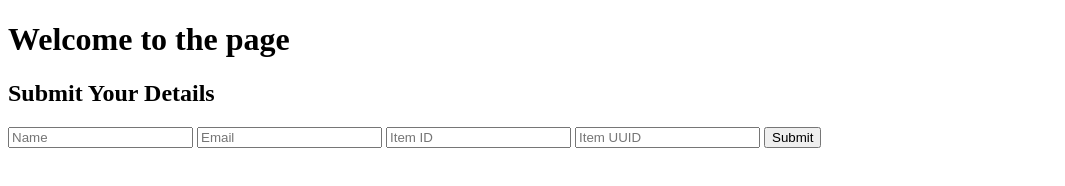
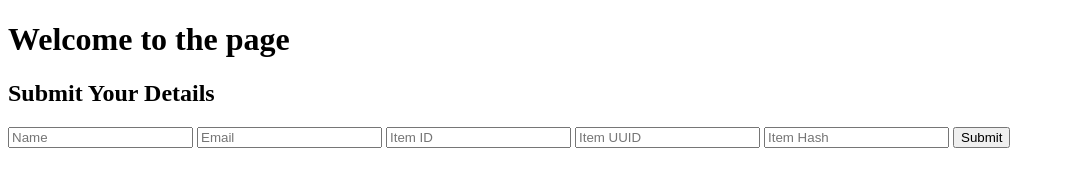
Before and after one commit to Praveenj77/Tutedude, a plain HTML site: page index.html in a window 1280 px wide. Shown: the whole page, without its empty margins (0-1065 px from the left). Drawn offline with Linux system fonts and the light colour scheme.

Commit message:
added Item_hash

```diff
--- a/index.html
+++ b/index.html
@@ -16,6 +16,8 @@
         <input type="text" name="item_id" placeholder="Item ID">
 
         <input type="text" name="Item_uuid" placeholder="Item UUID">
+
+        <input type="text" name="Item_hash" placeholder="Item Hash">
 
         <button type="submit">Submit</button>
     </form>
```
